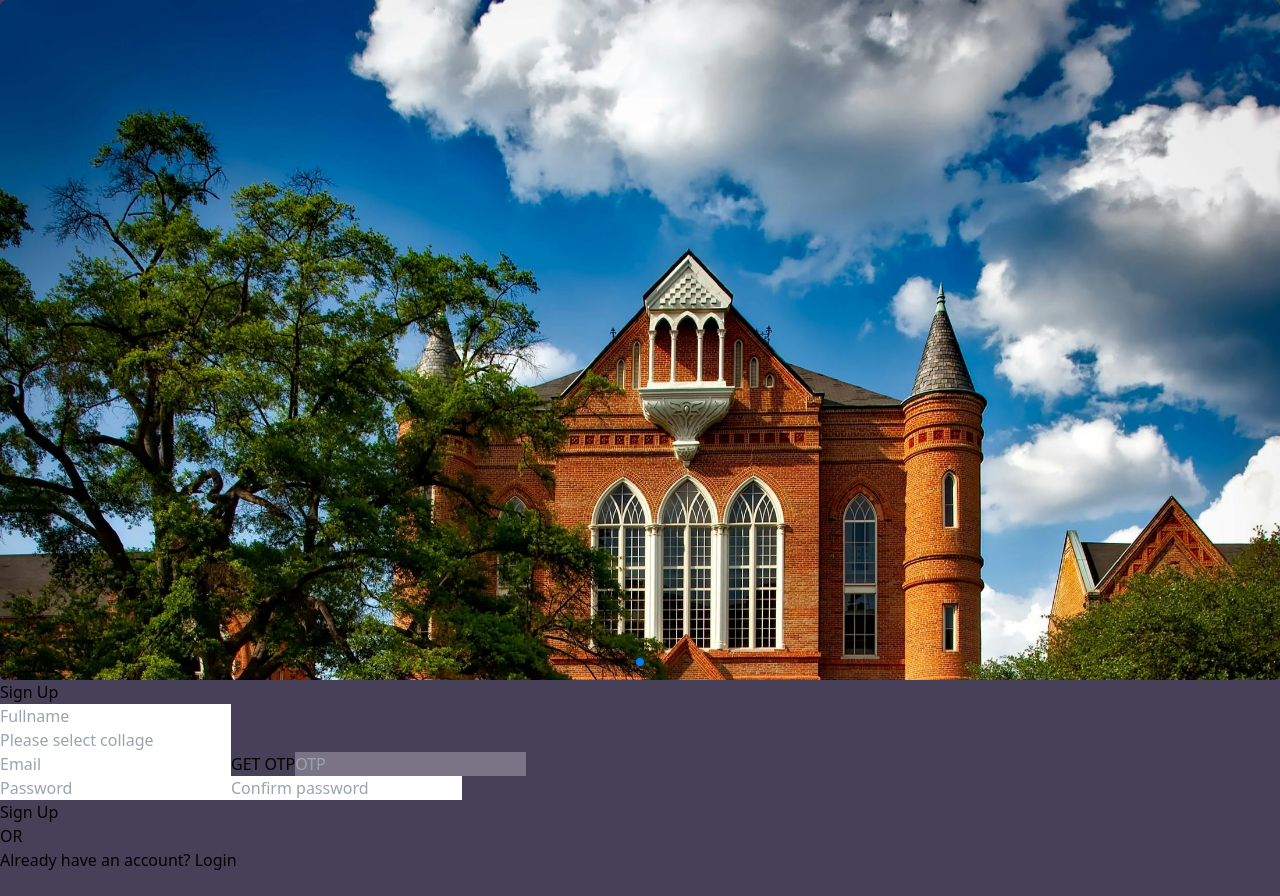
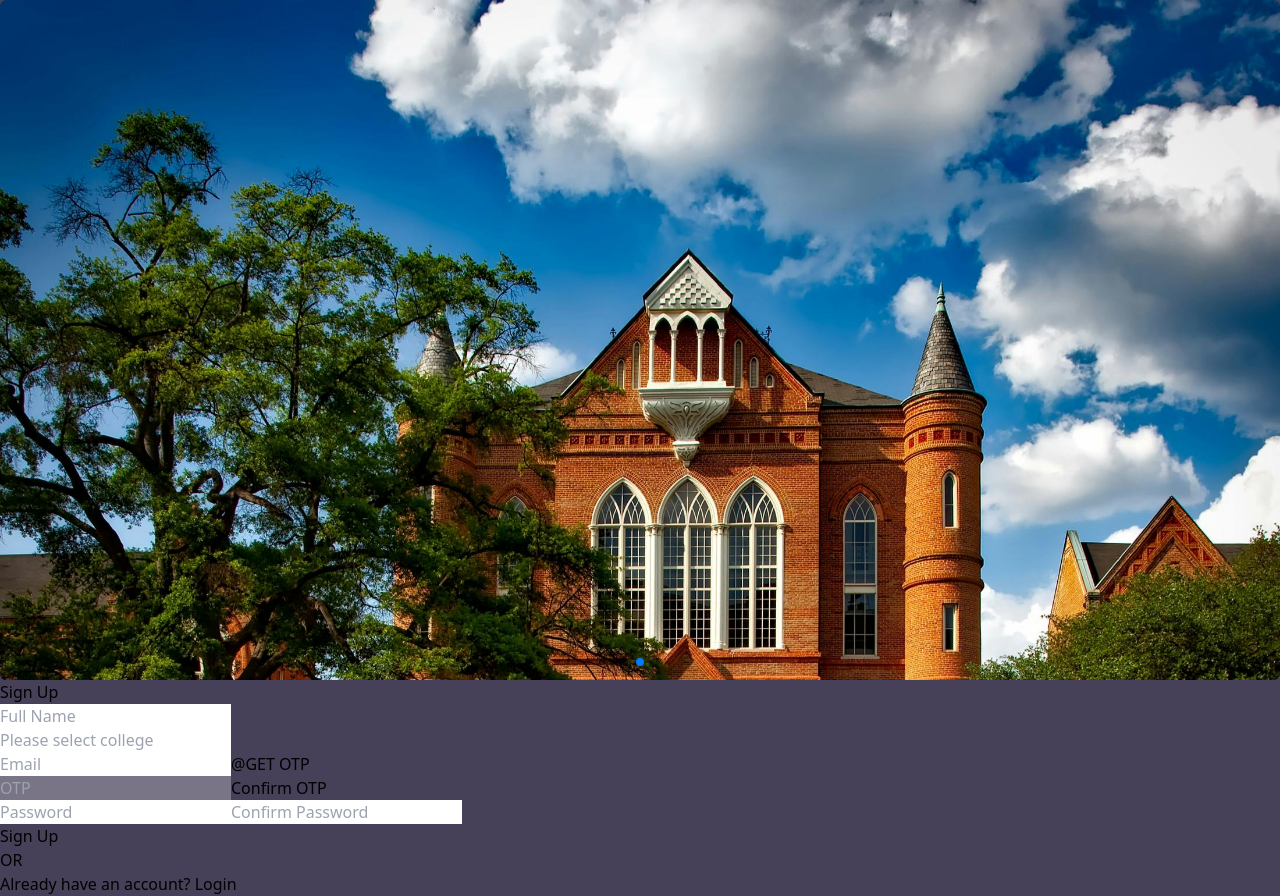
Before and after one commit to SomendraZ/Campus_Lenz, a React (Vite) app in the folder frontend/: page /signUp in a window 1280 px wide. Before the commit the page ends 872 px from the top, so only its background shows below. Built offline with nearby package versions, Linux system fonts and the light colour scheme.

Commit message:
adding form submitting functionality and regex.

```diff
--- a/frontend/src/pages/SignUp.jsx
+++ b/frontend/src/pages/SignUp.jsx
@@ -2,28 +2,138 @@ import { useForm } from "react-hook-form";
 import { Link } from "react-router-dom";
 import { Swiper, SwiperSlide } from "swiper/react";
 import { Autoplay, Pagination } from "swiper/modules";
+import { useEffect, useState } from "react";
+import { toast, ToastContainer } from "react-toastify";
 import "swiper/css/pagination";
 import "swiper/css/navigation";
 import "swiper/css";
+import "react-toastify/dist/ReactToastify.css";
 
 const collageList = [
-  { name: "Lovely Professional University", suffix: "@lpu.in" },
-  { name: "Banaras Hindu University", suffix: "@bhu.in" },
-  { name: "Delhi University", suffix: "@du.in" },
+  { name: "Lovely Professional University", suffix: "lpu.in" },
+  { name: "Banaras Hindu University", suffix: "bhu.in" },
+  { name: "Delhi University", suffix: "du.in" },
 ];
 
 const SignUp = () => {
-  const { register, handleSubmit } = useForm();
+  const {
+    register,
+    handleSubmit,
+    watch,
+    setError,
+    clearErrors,
+    formState: { errors },
+  } = useForm();
+  const [selectedSuffix, setSelectedSuffix] = useState("");
+  const [otpSent, setOtpSent] = useState(false);
+  const [otpConfirm, setOtpConfirm] = useState(false);
+  const collegeName = watch("collageName");
+
+  useEffect(() => {
+    const selectedCollege = collageList.find(
+      (college) => college.name === collegeName
+    );
+    if (selectedCollege) {
+      setSelectedSuffix(selectedCollege.suffix);
+    } else {
+      setSelectedSuffix("");
+    }
+  }, [collegeName]);
 
   function submitForm(data) {
-    console.log(data);
+    const emailWithSuffix = `${data.email}@${selectedSuffix}`;
+
+    // Password regex for at least 8 characters, including 1 uppercase, 1 lowercase, 1 number, and 1 special character
+    const passwordRegex =
+      /^(?=.*[a-z])(?=.*[A-Z])(?=.*\d)(?=.*[^A-Za-z\d])[A-Za-z\d@#$!%*?&]{8,}$/;
+
+    if (!data.fullName) {
+      setError("fullName", { message: "Full Name is required" });
+      toast.error("Full Name is required");
+      return;
+    }
+
+    if (!data.collageName) {
+      setError("collageName", { message: "College selection is required" });
+      toast.error("College selection is required");
+      return;
+    }
+
+    if (!emailWithSuffix) {
+      setError("email", { message: "Email is required" });
+      toast.error("Email is required");
+      return;
+    }
+
+    if (!otpConfirm) {
+      setError("otp", { message: "OTP is required and must be confirmed" });
+      toast.error("Please confirm your OTP before submitting");
+      return;
+    }
+
+    if (!data.password) {
+      setError("password", { message: "Password is required" });
+      toast.error("Password is required");
+      return;
+    }
+
+    if (!passwordRegex.test(data.password)) {
+      setError("password", {
+        message:
+          "Password must be at least 8 characters long and include 1 uppercase letter, 1 lowercase letter, 1 number, and 1 special character",
+      });
+      toast.error(
+        "Password must be at least 8 characters long and include 1 uppercase letter, 1 lowercase letter, 1 number, and 1 special character"
+      );
+      return;
+    }
+
+    if (data.password !== data.confirmPassword) {
+      setError("confirmPassword", { message: "Passwords do not match" });
+      toast.error("Passwords do not match");
+      return;
+    }
+
+    // If all validations pass
+    console.log({
+      ...data,
+      email: emailWithSuffix,
+    });
+    toast.success("Form submitted successfully!");
+  }
+
+  function handleGetOtp() {
+    const emailValue = watch("email");
+
+    if (!emailValue) {
+      toast.error("Please enter a valid email address");
+      return;
+    } else if (!selectedSuffix) {
+      toast.error("Please select a college");
+      return;
+    }
+
+    const emailWithSuffix = `${emailValue}@${selectedSuffix}`;
+    setOtpSent(true);
+    toast.success("OTP sent successfully!");
+  }
+
+  function handleOtpCheck() {
+    const otpValue = watch("otp");
+
+    if (!/^\d{6}$/.test(otpValue)) {
+      toast.error("OTP must be a six-digit number");
+      return;
+    }
+    setOtpConfirm(true);
+    toast.success("OTP confirmed successfully!");
   }
 
   return (
-    <div>
-      <div className="grid place-items-center h-[100dvh] sm:container mx-[8.25vw]">
-        <div className="grid grid-cols-2 bg-[--theme-clr] p-[1.5vw] rounded-[1vw] custom-shadow h-[91vh] w-[78vw]">
-          <div>
+    <div className="flex justify-center items-center h-[100dvh]">
+      <ToastContainer />
+      <div className="grid grid-cols-1 lg:grid-cols-2 bg-[--theme-clr] p-[5vw] lg:p-[1.5vw] rounded-[2.5vw] lg:rounded-[1vw] custom-shadow h-[91vh] w-[95vw] lg:w-[78vw]">
+        <div className="hidden lg:block">
           <Swiper
             slidesPerView={1}
             loop={true}
@@ -35,60 +145,63 @@ const SignUp = () => {
               clickable: true,
             }}
             modules={[Autoplay, Pagination]}
+            className="h-full"
           >
             <SwiperSlide>
               <img
-                  className="h-full w-full object-cover"
+                className="h-full w-full object-cover rounded-tl-[4vw] rounded-bl-[4vw] lg:rounded-tl-[1vw] lg:rounded-bl-[1vw]"
                 src="assets/images/login1.jpg"
-                  alt=""
+                alt="College Image 1"
               />
             </SwiperSlide>
             <SwiperSlide>
               <img
-                  className="h-full w-full object-cover"
+                className="h-full w-full object-cover rounded-tl-[4vw] rounded-bl-[4vw] lg:rounded-tl-[1vw] lg:rounded-bl-[1vw]"
                 src="assets/images/login2.jpg"
-                  alt=""
+                alt="College Image 2"
               />
             </SwiperSlide>
             <SwiperSlide>
               <img
-                  className="h-full w-full object-cover"
+                className="h-full w-full object-cover rounded-tl-[4vw] rounded-bl-[4vw] lg:rounded-tl-[1vw] lg:rounded-bl-[1vw]"
                 src="assets/images/login3.jpg"
-                  alt=""
+                alt="College Image 3"
               />
             </SwiperSlide>
-              ...
           </Swiper>
         </div>
-          <div className="flex flex-col justify-center w-[37.5vw] h-[85vh] mx-auto text-[--neutral] gap-[1.5vw] px-[5vw]">
+        <div className="flex flex-col justify-center w-full lg:w-[37.5vw] h-auto lg:h-[85vh] mx-auto text-[--neutral] gap-[3vw] lg:gap-[1.5vw] px-[5vw]">
           <div>
-              <h1 className="text-[2.25vw] font-semibold text-white">
+            <h1 className="text-[7.5vw] lg:text-[2.25vw] font-semibold text-white">
               Sign Up
             </h1>
           </div>
           <div className="w-full">
             <form
-                className="grid gap-[0.75vw] w-full"
+              className="grid gap-[2vw] lg:gap-[0.75vw] w-full"
               onSubmit={handleSubmit(submitForm)}
             >
               <label>
                 <input
-                    className="outline-none bg-[--dark-purple] focus:outline focus:outline-[--light-purple] p-[1vw] w-full h-[3.5vw] rounded-[0.5vw] text-[1vw]"
+                  className="outline-none bg-[--dark-purple] focus:outline focus:outline-[--light-purple] p-[2.5vw] lg:p-[1vw] w-full h-[12vw] lg:h-[3.75vw] rounded-[1.25vw] lg:rounded-[0.5vw] text-[3vw] lg:text-[1vw]"
                   type="text"
-                    placeholder="Fullname"
-                    {...register("fullname")}
+                  placeholder="Full Name"
+                  {...register("fullName", {
+                    required: "Full Name is required",
+                  })}
                 />
               </label>
 
-                <div className="relative mt-1.5">
+              <div className="relative">
                 <input
                   type="text"
                   list="HeadlineActArtist"
-                    className="outline-none bg-[--dark-purple] focus:outline focus:outline-[--light-purple] p-[1vw] w-full h-[3.5vw] rounded-[0.5vw] text-[1vw]"
-                    placeholder="Please select collage"
-                    {...register("collageName")}
+                  className="outline-none bg-[--dark-purple] focus:outline focus:outline-[--light-purple] p-[2.5vw] lg:p-[1vw] w-full h-[12vw] lg:h-[3.75vw] rounded-[1.25vw] lg:rounded-[0.5vw] text-[3vw] lg:text-[1vw]"
+                  placeholder="Please select college"
+                  {...register("collageName", {
+                    required: "College selection is required",
+                  })}
                 />
-
                 <datalist name="HeadlineAct" id="HeadlineActArtist">
                   {collageList.map(({ name }) => (
                     <option key={name} value={name}>
@@ -97,56 +210,98 @@ const SignUp = () => {
                   ))}
                 </datalist>
               </div>
+
               <label className="relative">
                 <input
-                    className="outline-none bg-[--dark-purple] focus:outline focus:outline-[--light-purple] p-[1vw] w-full h-[3.5vw] rounded-[0.5vw] text-[1vw]"
-                    type="email"
+                  className="outline-none bg-[--dark-purple] focus:outline focus:outline-[--light-purple] p-[2.5vw] lg:p-[1vw] w-[75%] h-[12vw] lg:h-[3.75vw] rounded-[1.25vw] lg:rounded-[0.5vw] text-[3vw] lg:text-[1vw]"
+                  type="text"
                   placeholder="Email"
-                    {...register("email")}
+                  {...register("email", { required: "Email is required" })}
                 />
-                  <button className="absolute right-4 top-2/4 -translate-y-2/4 text-[1vw]">
-                    GET OTP
+                <span className="absolute right-[25%] top-2/4 -translate-y-2/4 text-[3vw] lg:text-[1vw] text-[--light-purple] bg-white font-semibold py-[3.5vw] px-[5vw] lg:py-[1.1vw] lg:px-[2vw] rounded-r-lg">
+                  @{selectedSuffix}
+                </span>
+                <button
+                  type="button"
+                  onClick={handleGetOtp}
+                  className={`absolute right-0 top-2/4 -translate-y-2/4 text-[3vw] lg:text-[1vw] bg-[--light-purple] text-white font-semibold py-[3.5vw] px-[2vw] lg:py-[1.1vw] lg:px-[1vw] rounded-[1.25vw] lg:rounded-[0.5vw] ${
+                    otpSent ? "opacity-50 cursor-not-allowed" : ""
+                  }`}
+                  disabled={otpSent}
+                >
+                  {otpSent ? "OTP Sent" : "GET OTP"}
                 </button>
               </label>
+
+              <div className="relative">
+                <input
+                  className="outline-none bg-[--dark-purple] focus:outline focus:outline-[--light-purple] p-[2.5vw] lg:p-[1vw] w-full h-[12vw] lg:h-[3.75vw] rounded-[1.25vw] lg:rounded-[0.5vw] text-[3vw] lg:text-[1vw]"
+                  type="text"
+                  placeholder="OTP"
+                  maxLength={6} // Limit input length to 6 characters
+                  {...register("otp", {
+                    required: "OTP is required",
+                    pattern: {
+                      value: /^\d{6}$/,
+                      message: "OTP must be a six-digit number",
+                    },
+                  })}
+                  disabled={!otpSent} // Disable input until OTP is sent
+                />
+                <button
+                  type="button"
+                  onClick={handleOtpCheck}
+                  className={`absolute right-2 top-2/4 -translate-y-2/4 text-[3vw] lg:text-[1vw] bg-[--light-purple] text-white font-semibold py-[2vw] px-[3vw] lg:py-[0.5vw] lg:px-[1vw] rounded-[1.25vw] lg:rounded-[0.5vw] ${
+                    otpConfirm || !otpSent
+                      ? "opacity-50 cursor-not-allowed"
+                      : ""
+                  }`}
+                  disabled={otpConfirm || !otpSent} // Disable button until OTP is sent
+                >
+                  {otpConfirm ? "OTP Confirmed" : "Confirm OTP"}
+                </button>
+              </div>
+
+              <div className="grid grid-cols-1 lg:grid-cols-2 gap-[2vw] lg:gap-[0.75vw]">
                 <label>
                   <input
-                    disabled={true}
-                    className={`outline-none bg-[--dark-purple] focus:outline focus:outline-[--light-purple] p-[1vw] w-full h-[3.5vw] rounded-[0.5vw] text-[1vw]`}
-                    type="text"
-                    placeholder="OTP"
-                    {...register("otp")}
-                  />
-                </label>
-                <div className="grid grid-cols-2 gap-4">
-                  <label>
-                    <input
-                      className="outline-none bg-[--dark-purple] focus:outline focus:outline-[--light-purple] p-[1vw] w-full h-[3.5vw] rounded-[0.5vw] text-[1vw]"
+                    className="outline-none bg-[--dark-purple] focus:outline focus:outline-[--light-purple] p-[2.5vw] lg:p-[1vw] w-full h-[12vw] lg:h-[3.75vw] rounded-[1.25vw] lg:rounded-[0.5vw] text-[3vw] lg:text-[1vw]"
                     type="password"
                     placeholder="Password"
-                      {...register("password")}
+                    {...register("password", {
+                      required: "Password is required",
+                    })}
                   />
                 </label>
                 <label>
                   <input
-                      className="outline-none bg-[--dark-purple] focus:outline focus:outline-[--light-purple] p-[1vw] w-full h-[3.5vw] rounded-[0.5vw] text-[1vw]"
+                    className="outline-none bg-[--dark-purple] focus:outline focus:outline-[--light-purple] p-[2.5vw] lg:p-[1vw] w-full h-[12vw] lg:h-[3.75vw] rounded-[1.25vw] lg:rounded-[0.5vw] text-[3vw] lg:text-[1vw]"
                     type="password"
-                      placeholder="Confirm password"
-                      {...register("confirm password")}
+                    placeholder="Confirm Password"
+                    {...register("confirmPassword", {
+                      required: "Confirm Password is required",
+                      validate: (value) =>
+                        value === watch("password") || "Passwords do not match",
+                    })}
                   />
                 </label>
               </div>
 
-                <button className="bg-[--light-purple] text-white font-semibold w-full h-[3.5vw] rounded-[0.5vw] text-[1.25vw] mt-[0.5vw]">
+              <button
+                type="submit"
+                className="bg-[--light-purple] text-white font-semibold w-full h-[10vw] lg:h-[3.75vw] rounded-[1.25vw] lg:rounded-[0.5vw] text-[4vw] lg:text-[1.25vw] mt-[0.5vw]"
+                onClick={submitForm}
+              >
                 Sign Up
               </button>
-                <div className="flex items-center my-[0.75vw] w-full">
-                  <div className="flex-grow h-[0.25vw] border-t-[0.15vw] border-[--dark-purple]"></div>
-                  <span className="px-[0.75vw] text-gray-400 text-[1vw]">
+              <div className="flex items-center my-[2vw] lg:my-[0.75vw] w-full">
+                <div className="flex-grow h-[0.5vw] lg:h-[0.25vw] border-t-[0.75vw] lg:border-t-[0.15vw] border-[--dark-purple]"></div>
+                <span className="px-[2vw] lg:px-[0.75vw] text-gray-400 text-[3.5vw] lg:text-[1vw]">
                   OR
                 </span>
-                  <div className="flex-grow h-[0.25vw] border-t-[0.15vw] border-[--dark-purple]"></div>
+                <div className="flex-grow h-[0.5vw] lg:h-[0.25vw] border-t-[0.75vw] lg:border-t-[0.15vw] border-[--dark-purple]"></div>
               </div>
-                <p className="text-center text-[1vw]">
+              <p className="text-center text-[3.5vw] lg:text-[1vw]">
                 Already have an account?{" "}
                 <Link to="/login" className="text-[--light-purple]">
                   Login
@@ -157,64 +312,6 @@ const SignUp = () => {
         </div>
       </div>
     </div>
-    </div>
-    // <div className="signUp-container">
-    //     <h2>Sign Up</h2>
-    //     <form onSubmit={handleSignUp}>
-    //         <div>
-    //             <label>Full Name:</label>
-    //             <input
-    //                 type="text"
-    //                 value={fullName}
-    //                 onChange={(e) => setFullName(e.target.value)}
-    //                 placeholder="Enter your full name"
-    //                 required
-    //             />
-    //         </div>
-    //         <div>
-    //             <label>College Name:</label>
-    //             <input
-    //                 type="text"
-    //                 value={collegeName}
-    //                 onChange={(e) => setCollegeName(e.target.value)}
-    //                 placeholder="Enter your college name"
-    //                 required
-    //             />
-    //         </div>
-    //         <div>
-    //             <label>College Email ID:</label>
-    //             <input
-    //                 type="email"
-    //                 value={email}
-    //                 onChange={(e) => setEmail(e.target.value)}
-    //                 placeholder="Enter your college email"
-    //                 required
-    //             />
-    //         </div>
-    //         <div>
-    //             <label>Password:</label>
-    //             <input
-    //                 type="password"
-    //                 value={password}
-    //                 onChange={(e) => setPassword(e.target.value)}
-    //                 placeholder="Enter your password"
-    //                 required
-    //             />
-    //         </div>
-    //         <div>
-    //             <label>OTP Confirmation:</label>
-    //             <input
-    //                 type="text"
-    //                 value={otp}
-    //                 onChange={(e) => setOtp(e.target.value)}
-    //                 placeholder="Enter the OTP"
-    //                 required
-    //             />
-    //         </div>
-    //         <button type="submit">Sign Up</button>
-    //         <a href="/login">Login</a>
-    //     </form>
-    // </div>
   );
 };
 
```
Lines whose indentation alone changed are shown as unchanged.
